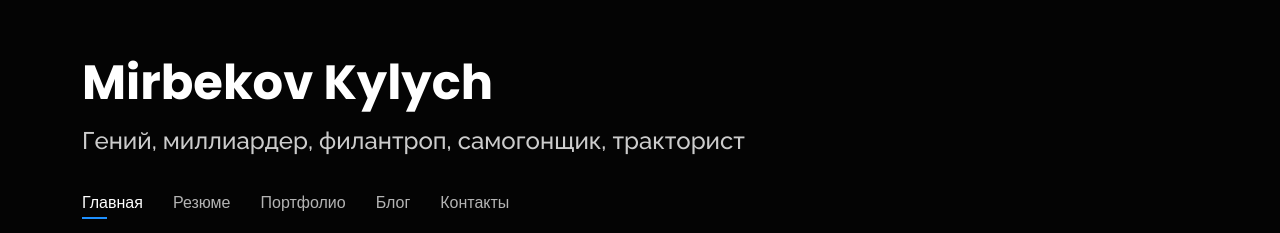
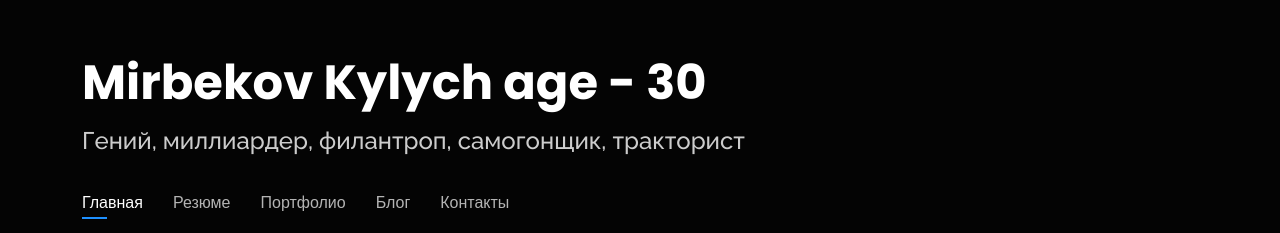
Before and after one commit to Kylych-dev/Kylych-dev.github.io, a plain HTML site: page index.html in a window 1280 px wide. Shown: the part 343-576 px from the top of the page. Drawn offline with nearby package versions, Linux system fonts and the light colour scheme.

Commit message:
age added

```diff
--- a/index.html
+++ b/index.html
@@ -27,7 +27,7 @@
   <!-- Хедер -->
   <header id="header">
     <div class="container">
-      <h1><a href="https://kylych-dev.github.io/">Mirbekov Kylych</a></h1>
+      <h1><a href="https://kylych-dev.github.io/">Mirbekov Kylych age - 30 </a></h1>
       <h2>Гений, миллиардер, филантроп, самогонщик, тракторист</h2>
 
       <nav id="navbar" class="navbar">
```
